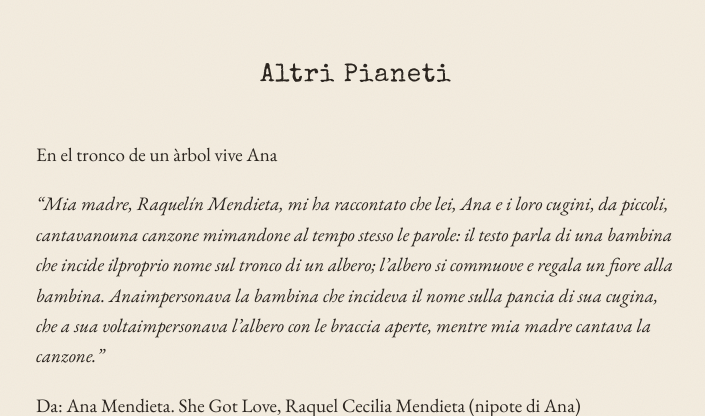
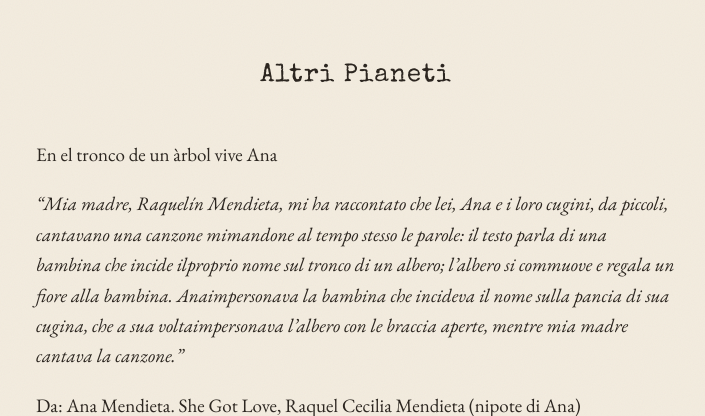
Before and after one commit to altri-pianeti/altri-pianeti.github.io, a Jekyll site: the page built from _posts/2026-08-10-100500.md, in a window 1280 px wide, cut to the strip 0-416 px from the top of the page. Shown: the whole strip, without its empty margins (284-989 px from the left). Built offline with Jekyll 4.4.1, drawn with Linux system fonts in a browser that asks for light colours; our own code applies the rules of GitHub Pages for plain Markdown files.

Commit message:
Update Post “2026-08-10-100500”

```diff
--- a/_posts/2026-08-10-100500.md
+++ b/_posts/2026-08-10-100500.md
@@ -5,7 +5,7 @@ tags:
 ---
 En el tronco de un àrbol vive Ana
 
-*"Mia madre, Raquelín Mendieta, mi ha raccontato che lei, Ana e i loro cugini, da piccoli, cantavanouna canzone mimandone al tempo stesso le parole: il testo parla di una bambina che incide ilproprio nome sul tronco di un albero; l’albero si commuove e regala un fiore alla bambina. Anaimpersonava la bambina che incideva il nome sulla pancia di sua cugina, che a sua voltaimpersonava l’albero con le braccia aperte, mentre mia madre cantava la canzone."*
+*"Mia madre, Raquelín Mendieta, mi ha raccontato che lei, Ana e i loro cugini, da piccoli, cantavano una canzone mimandone al tempo stesso le parole: il testo parla di una bambina che incide ilproprio nome sul tronco di un albero; l’albero si commuove e regala un fiore alla bambina. Anaimpersonava la bambina che incideva il nome sulla pancia di sua cugina, che a sua voltaimpersonava l’albero con le braccia aperte, mentre mia madre cantava la canzone."*
 
 Da: Ana Mendieta. She Got Love, Raquel Cecilia Mendieta (nipote di Ana)
 
```
